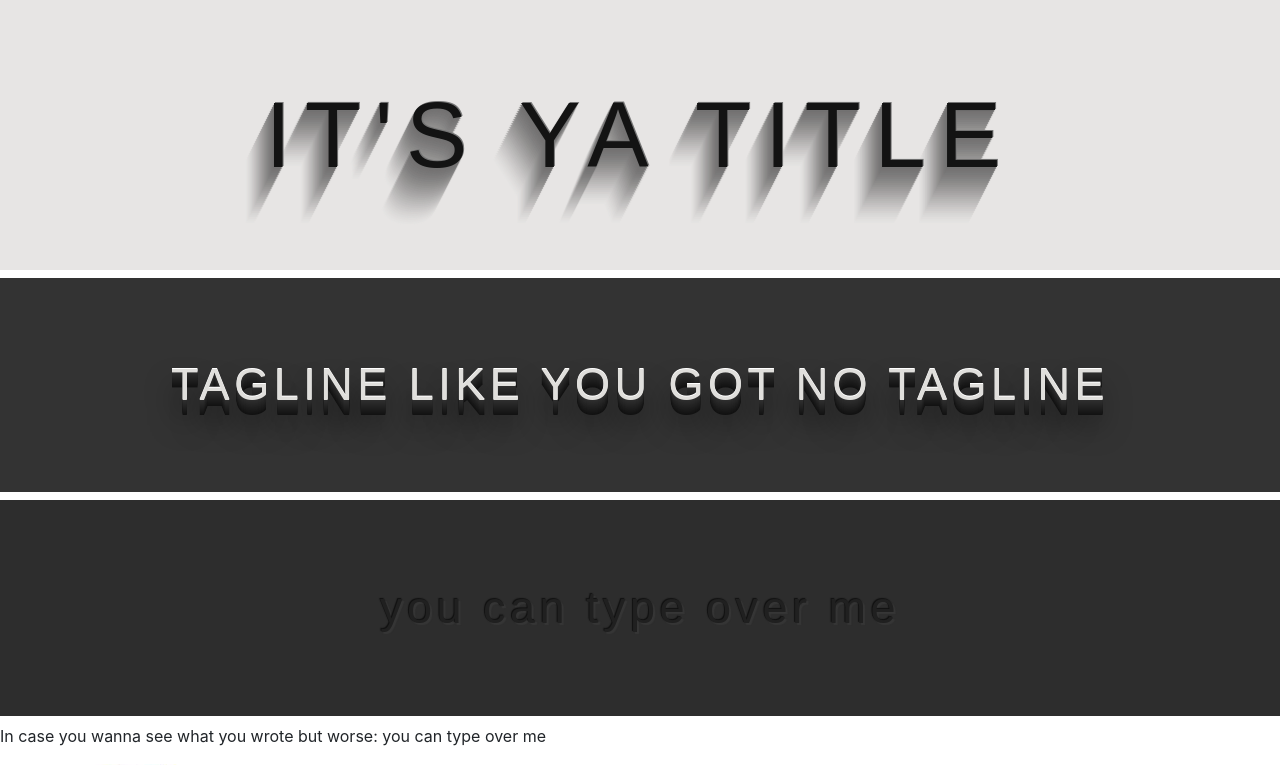
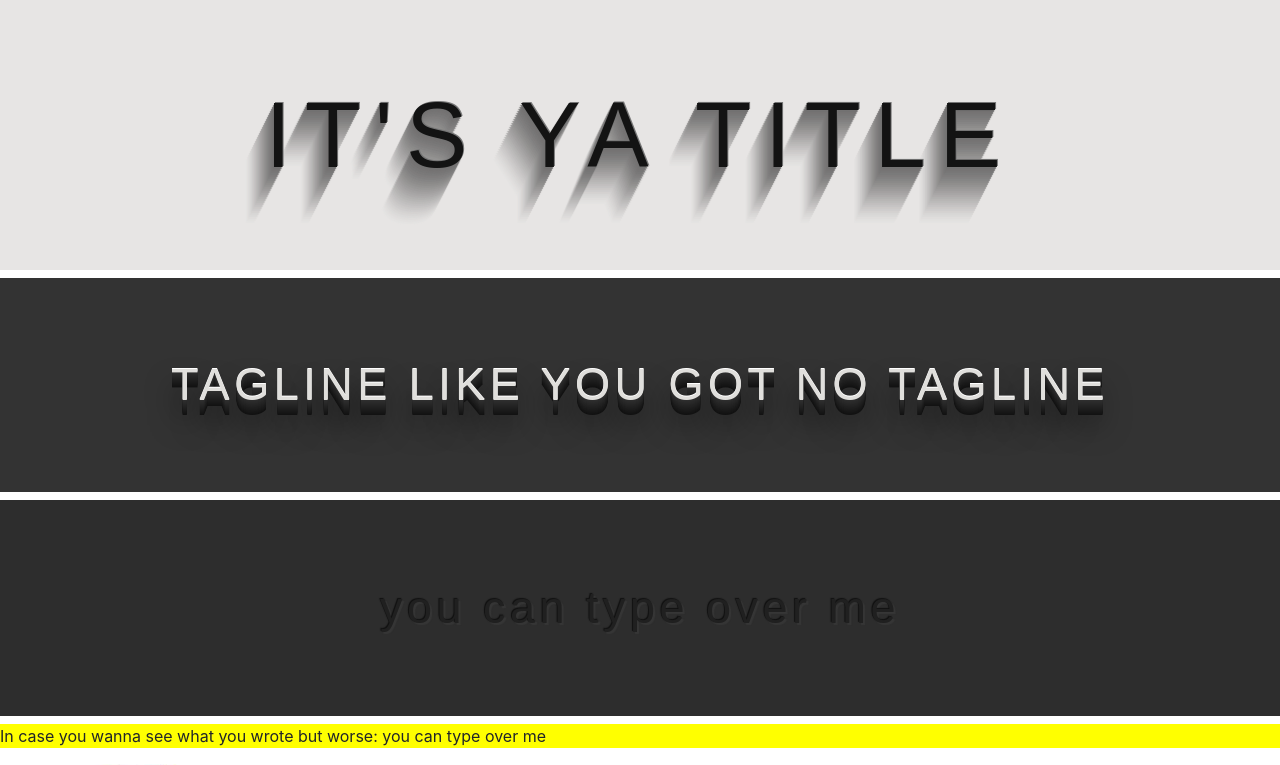
Before and after one commit to thehooverdamiel/angular-app, an Angular app: page / in a window 1280 px wide. Shown: the top 765 px of the page. Built offline with nearby package versions, Linux system fonts and the light colour scheme.

Commit message:
add attribute directive

```diff
--- a/src/app/app.module.ts
+++ b/src/app/app.module.ts
@@ -4,11 +4,13 @@ import { AppComponent } from './app.component';
 import { AngularFontAwesomeModule } from 'angular-font-awesome';
 import { HeaderComponent } from './header/header.component';
 import { FormsModule } from '@angular/forms';
+import { HighlightDirective } from './shared/highlight.directive';
 
 @NgModule({
   declarations: [
     AppComponent,
-    HeaderComponent
+    HeaderComponent,
+    HighlightDirective
   ],
   imports: [
     BrowserModule,
--- a/src/app/header/header.component.html
+++ b/src/app/header/header.component.html
@@ -7,5 +7,7 @@
             name="editableTitle">
 </h1>
 
-<p>In case you wanna see what you wrote but worse: {{ editableTitle }}</p>
+<p highlight>In case you wanna see what you wrote but worse: {{ editableTitle }}</p>
 <img [src]="imageUrl"/>
+
+<h1 class="elegantshd" *ngIf="showLast"> {{ title }} </h1>
--- a/src/app/header/header.component.ts
+++ b/src/app/header/header.component.ts
@@ -11,10 +11,11 @@ export class HeaderComponent {
     tagLine = "tagline like you got no tagline";
     imageUrl = "../assets/book1.jpg";
     editableTitle = "you can type over me";
-
+    showLast = false;
     offColor = "";
 
     changeColor() :void {
+        this.showLast = !this.showLast;
         if (this.offColor === "")
             this.offColor = "grey";
         else
--- /dev/null
+++ b/src/app/shared/highlight.directive.ts
@@ -0,0 +1,10 @@
+import { Directive, ElementRef } from '@angular/core';
+
+@Directive({
+  selector: '[highlight]'
+})
+export class HighlightDirective {
+    constructor(el: ElementRef) {
+       el.nativeElement.style.backgroundColor = 'yellow';
+    }
+}
```
